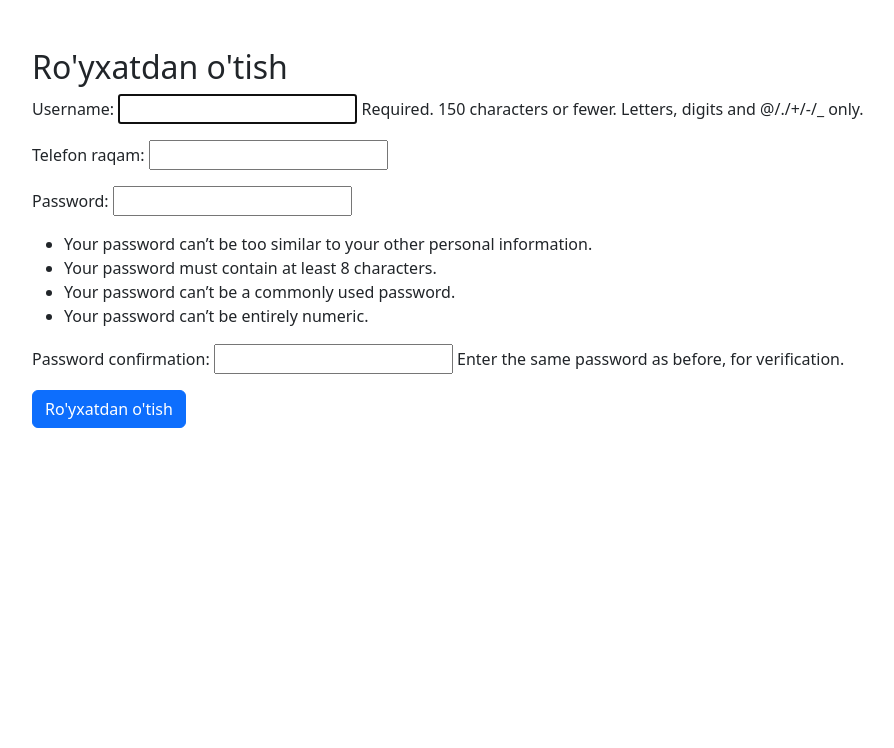
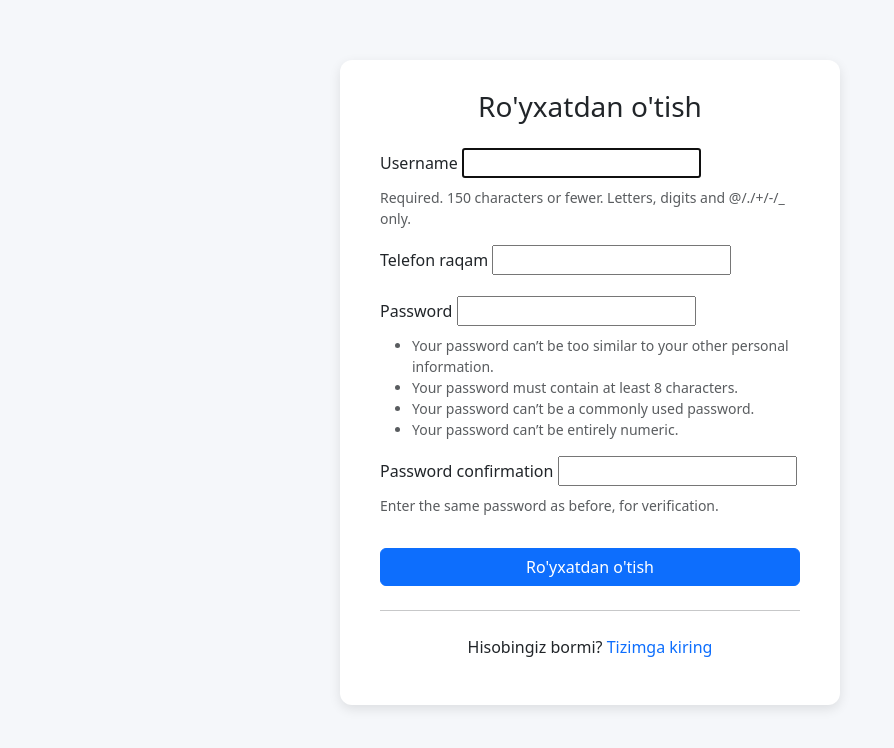
Before and after one commit to justErkinov/cardriverping, a Django app: page /register/ in a window 1280 px wide. Shown: the top 748 px of the page, without its empty margins (50-944 px from the left). Run offline with Django 5.2, Linux system fonts and the light colour scheme.

Commit message:
changed some codes

```diff
--- a/drivers/views.py
+++ b/drivers/views.py
@@ -1,54 +1,57 @@
 from django.shortcuts import render, redirect
 from django.views import View
-from django.contrib.auth import authenticate, login, mixins
+from django.contrib.auth import authenticate, login, logout
+from django.contrib.auth.mixins import LoginRequiredMixin
 from django.contrib import messages
-
 from django.contrib.auth.views import LogoutView
 from django.urls import reverse_lazy
 
-from .models import Vehicle, CustomUser
+from .models import Vehicle
 from .forms import PhoneLoginForm, RegistrationForm, ExtraFieldsForm
+
 import re
 
 
-
 class CustomLogoutView(LogoutView):
-    next_page = reverse_lazy('login')
+    """Foydalanuvchini tizimdan xavfsiz chiqish uchun"""
+    next_page = reverse_lazy('')
 
 
-class IdentifyVehicleView(mixins.LoginRequiredMixin, View):
+class IdentifyVehicleView(LoginRequiredMixin, View):
+    """Avtomobil raqamini aniqlovchi sahifa"""
     template_name = 'index.html'
-    login_url = '/'
+    login_url = reverse_lazy('login')  # hardcoded '/' o‘rniga
 
     def get(self, request):
         return render(request, self.template_name)
 
     def post(self, request):
         number_plate = request.POST.get("carNumber", "").strip()
-        print("KIRITILGAN:", number_plate)
-        print("KIRITILGAN repr:", repr(number_plate))
+        vehicle = None
 
-        vehicle = None
         if number_plate:
+            # Normalizatsiya
             normalized = re.sub(r"\s+", "", number_plate).upper()
             normalized = re.sub(r"[^\w]", "", normalized)
-            print("NORMALIZED:", normalized)
-            print("NORMALIZED repr:", repr(normalized))
 
+            # Xavfsiz va case-insensitive qidiruv
             vehicle = Vehicle.objects.filter(vehicle_number__iexact=normalized).first()
-            print("TOPILDI:", vehicle)
 
-        return render(request, self.template_name, {
+        context = {
             "vehicle": vehicle,
             "entered_plate": number_plate,
             "DEBUG_MARKER": "IdentifyVehicleView ishlayapti!"
-        })
+        }
+        return render(request, self.template_name, context)
 
 
 class UserLoginView(View):
+    """Telefon raqam bilan tizimga kirish"""
     template_name = 'login.html'
 
     def get(self, request):
+        if request.user.is_authenticated:
+            return redirect('search_car')  # foydalanuvchi kirdi — qayta login kerak emas
         form = PhoneLoginForm()
         return render(request, self.template_name, {"form": form})
 
@@ -61,35 +64,50 @@ class UserLoginView(View):
 
             user = authenticate(request, username=username, password=password)
 
-            if user and getattr(user, "phone_number", None) == phone_number:
-                login(request, user)
-                messages.success(request, "Muvaffaqiyatli tizimga kirdingiz!")
-                return redirect('/search/')
-            messages.error(request, "Foydalanuvchi nomi, parol yoki telefon raqam noto'g'ri.")
+            if user:
+                # Telefon raqam ham mosligini tekshirish
+                if getattr(user, "phone_number", None) == phone_number:
+                    login(request, user)
+                    messages.success(request, "Muvaffaqiyatli tizimga kirdingiz!")
+                    return redirect('search_car')
+                else:
+                    messages.error(request, "Telefon raqam noto‘g‘ri.")
+            else:
+                messages.error(request, "Foydalanuvchi nomi yoki parol noto‘g‘ri.")
+        else:
+            messages.error(request, "Forma noto‘g‘ri to‘ldirilgan.")
 
-        return render(request, "login.html", {"form": form})
+        return render(request, self.template_name, {"form": form})
 
 
 class UserRegistrationView(View):
+    """Yangi foydalanuvchini ro‘yxatdan o‘tkazish"""
     template_name = 'registration.html'
 
     def get(self, request):
+        if request.user.is_authenticated:
+            return redirect('vehicle_registration')
         form = RegistrationForm()
         return render(request, self.template_name, {"form": form})
 
     def post(self, request):
         form = RegistrationForm(request.POST)
         if form.is_valid():
-            user = form.save()
+            user = form.save(commit=False)
+            user.is_active = True  # kerak bo‘lsa email tasdiqdan keyin False qiling
             user.save()
             login(request, user)
             messages.success(request, "Ro'yxatdan muvaffaqiyatli o'tdingiz.")
-            return redirect('/vehicle_register/')
+            return redirect('vehicle_registration')
+
+        messages.error(request, "Ma'lumotlar noto‘g‘ri to‘ldirilgan.")
         return render(request, self.template_name, {'form': form})
 
 
-class VehicleRegistrationView(View):
+class VehicleRegistrationView(LoginRequiredMixin, View):
+    """Foydalanuvchining avtomobilini ro‘yxatdan o‘tkazish"""
     template_name = 'filling_extra_fields.html'
+    login_url = reverse_lazy('login')
 
     def get(self, request):
         form = ExtraFieldsForm()
@@ -102,5 +120,6 @@ class VehicleRegistrationView(View):
             vehicle.owner = request.user
             vehicle.save()
             messages.success(request, "Avtomobil ro'yxatdan o'tdi.")
-            return redirect('/')
+            return redirect('search_car')  # '/' o‘rniga nom bilan ishlatish tavsiya qilinadi
+        messages.error(request, "Avtomobil ma'lumotlarini to‘ldirishda xatolik yuz berdi.")
         return render(request, self.template_name, {'form': form})
--- a/templates/registration.html
+++ b/templates/registration.html
@@ -6,15 +6,78 @@
     <meta charset="UTF-8">
     <title>Ro‘yxatdan o‘tish</title>
     <link href="https://cdn.jsdelivr.net/npm/bootstrap@5.3.0/dist/css/bootstrap.min.css" rel="stylesheet">
+    <style>
+        body {
+            background: #f5f7fa;
+        }
+        .register-card {
+            max-width: 500px;
+            margin: 60px auto;
+            background: #fff;
+            border-radius: 12px;
+            box-shadow: 0 4px 12px rgba(0,0,0,0.1);
+            padding: 30px 40px;
+        }
+        .form-control:focus {
+            box-shadow: none;
+            border-color: #0d6efd;
+        }
+        .btn-primary {
+            width: 100%;
+            font-weight: 500;
+        }
+        .messages {
+            margin-bottom: 15px;
+        }
+    </style>
 </head>
 <body>
-<div class="container mt-5">
-    <h2>Ro'yxatdan o'tish</h2>
-    <form method="post" action="{% url 'registration' %}">
-        {% csrf_token %}
-        {{ form.as_p }}
-        <button class="btn btn-primary" type="submit">Ro'yxatdan o'tish</button>
-    </form>
+
+<div class="container">
+    <div class="register-card">
+        <h3 class="text-center mb-4">Ro'yxatdan o'tish</h3>
+
+        {# Xabarlar (success, error va boshqalar) #}
+        {% if messages %}
+        <div class="messages">
+            {% for message in messages %}
+                <div class="alert alert-{{ message.tags }} alert-dismissible fade show" role="alert">
+                    {{ message }}
+                    <button type="button" class="btn-close" data-bs-dismiss="alert" aria-label="Yopish"></button>
+                </div>
+            {% endfor %}
+        </div>
+        {% endif %}
+
+        <form method="post" action="{% url 'registration' %}">
+            {% csrf_token %}
+
+            {% for field in form %}
+                <div class="mb-3">
+                    <label for="{{ field.id_for_label }}" class="form-label">{{ field.label }}</label>
+                    {{ field }}
+                    {% if field.help_text %}
+                        <div class="form-text text-muted">{{ field.help_text }}</div>
+                    {% endif %}
+                    {% if field.errors %}
+                        <div class="text-danger small">
+                            {{ field.errors|striptags }}
+                        </div>
+                    {% endif %}
+                </div>
+            {% endfor %}
+
+            <button class="btn btn-primary mt-3" type="submit">Ro'yxatdan o'tish</button>
+        </form>
+
+        <hr class="my-4">
+        <p class="text-center">
+            Hisobingiz bormi?
+            <a href="{% url 'login' %}" class="text-decoration-none">Tizimga kiring</a>
+        </p>
+    </div>
 </div>
+
+<script src="https://cdn.jsdelivr.net/npm/bootstrap@5.3.0/dist/js/bootstrap.bundle.min.js"></script>
 </body>
 </html>
```
Also changed, not shown: templates/filling_extra_fields.html (+65 -7 lines), templates/index.html (+9 -9 lines).
